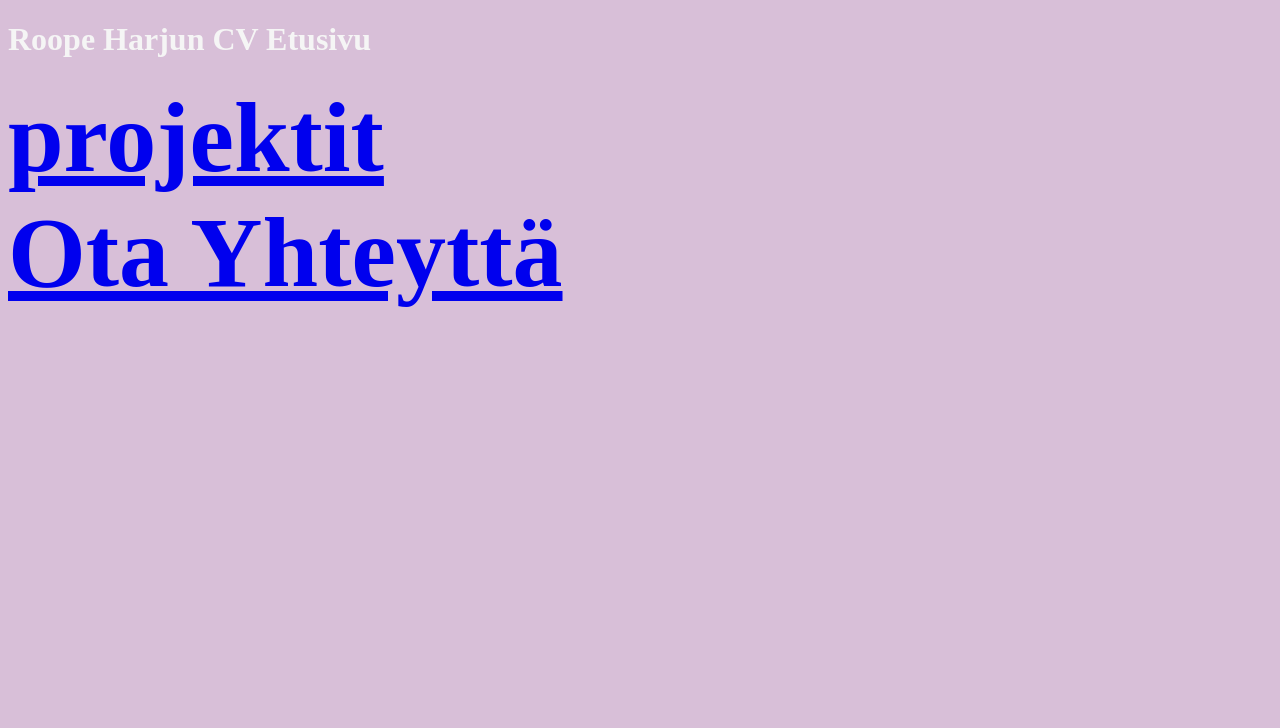
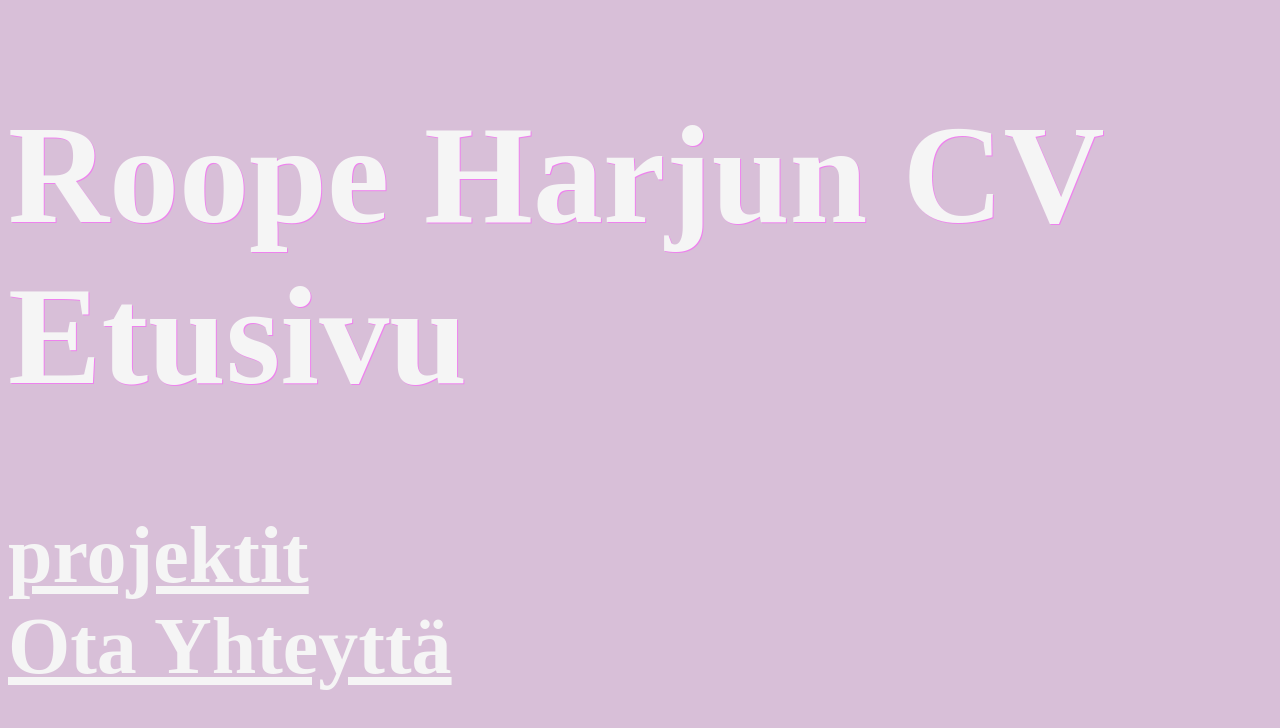
Before and after one commit to p0vdev/p0vdev.github.io, a plain HTML site: page index.html in a window 1280 px wide. Drawn offline with Linux system fonts and the light colour scheme.

Commit message:
Update index.html

```diff
--- a/index.html
+++ b/index.html
@@ -11,26 +11,35 @@
 	h1
 	{
 	color:#F5F5F5;
+	text-shadow: 1px 1px #EE82EE;
+	font-size:140px;
 	}
 
 	p
 	{
 	color:#F5F5F5;
+	text-shadow: 1px 1px #EE82EE;
 	font-family:Lucinda Console;
 	}
 
 	a
 	{
-	color:#lightblue;
 	font-weight: 750;
-	font-size:100px;
+	font-size:80px;
+	}
+	a:link
+	{
+	color: #F5F5F5;
+	}
+	a:visited {
+    color: #F5F5F5;
 	}
 	</style>
 	</head>
 	<body>
 	<meta charset="UTF-8">
 	<h1>Roope Harjun CV Etusivu</h1>
-	<a href="html/projektit.html">projektit</a>
+	<a href="projektit.html">projektit</a>
 	<div>
-	<a href="html/ota_yhteytta.html">Ota Yhteyttä</a>
+	<a href="ota_yhteytta.html">Ota Yhteyttä</a>
 	</body>
```
